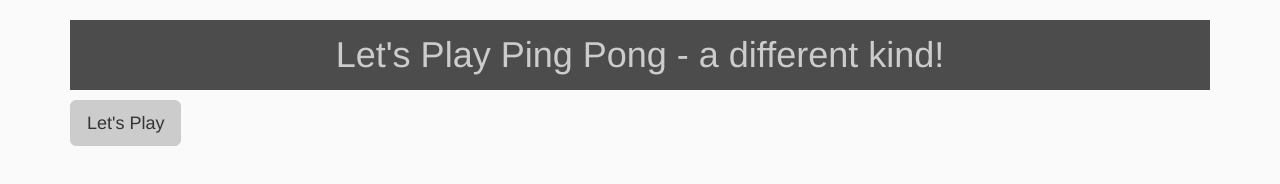
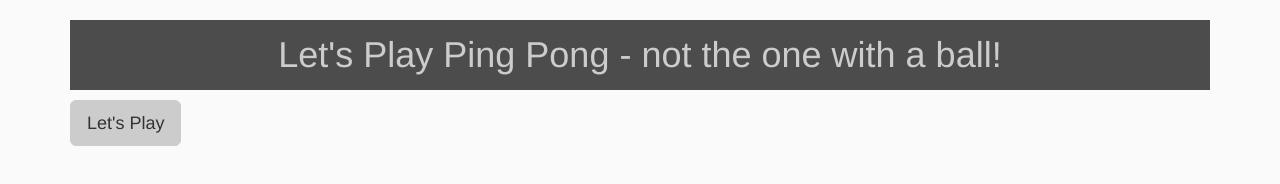
Before and after one commit to anju468/PingPong, a plain HTML site: page index.html in a window 1280 px wide. Drawn offline with Linux system fonts and the light colour scheme.

Commit message:
Update index.html

```diff
--- a/index.html
+++ b/index.html
@@ -10,15 +10,19 @@
   <body>
     <div class="container">
       <h1>
-        Let's Play Ping Pong - a different kind!
+        Let's Play Ping Pong - not the one with a ball!
       </h1>
-      <button id="play" class="btn btn-default btn-lg">Let's Play</button>
+      <div class="buttoncenter">
+        <button id="play" class="btn btn-default btn-lg" class="active">Let's Play</button>
+      </div>
       <div class="pingpongOutput">
         <h4>The PingPong Output</h4>
         <ul>
 
         </ul>
-        <button id="play-again" class="btn btn-default btn-lg" type="button">Reload to Play again</button>
+        <div class="buttoncenter">
+          <button id="play-again" class="btn btn-default btn-lg" type="button">Play again</button>
+        </div>
       </div>
     </div>
   </body>
```
